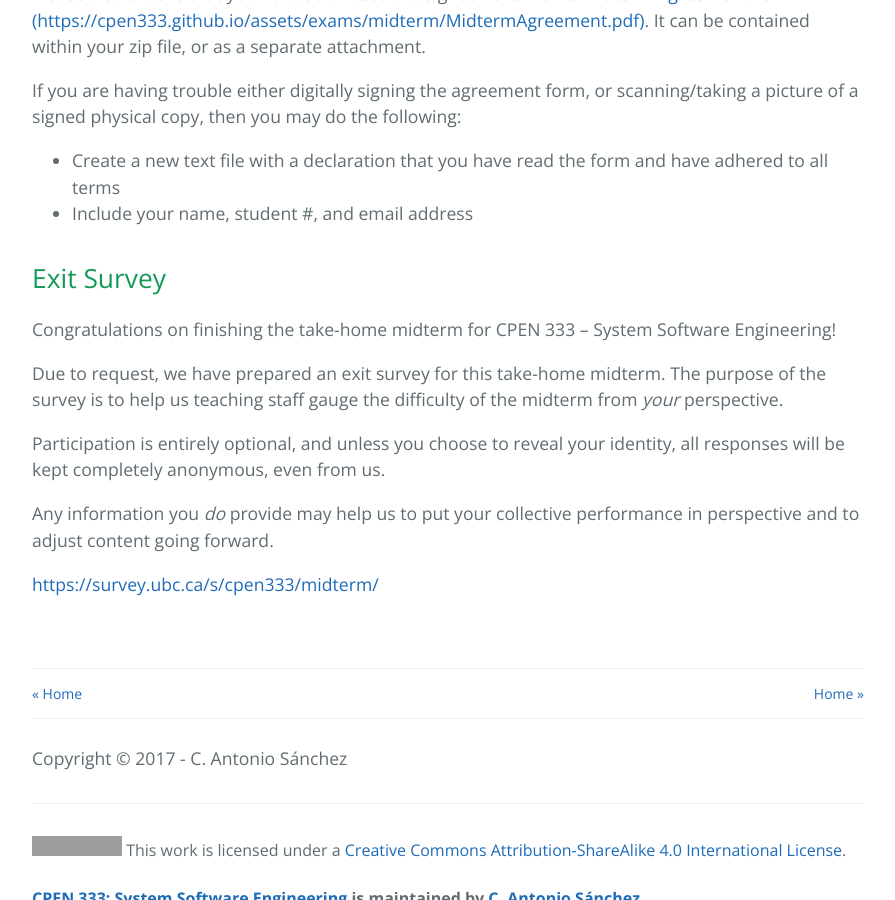
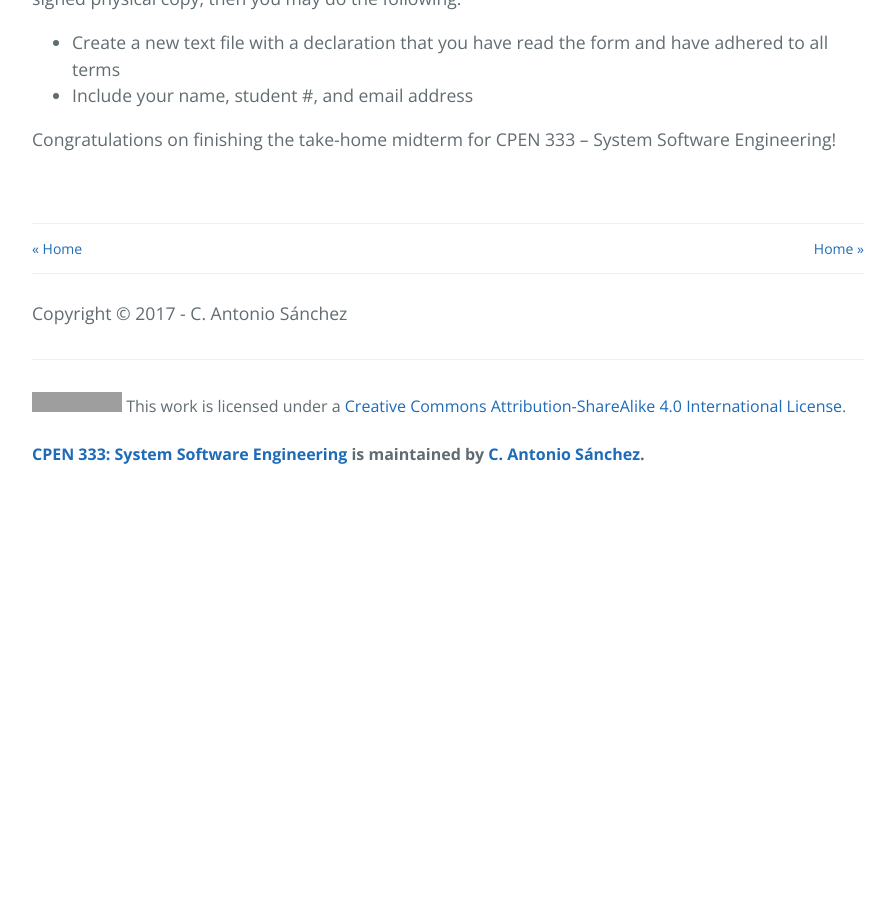
Before and after one commit to cpen333/cpen333.github.io, a Jekyll site: the page built from _exams/midterm.md, in a window 1280 px wide and 900 px high, scrolled down 12808 px. Shown: the whole window, without its empty margins (192-1087 px from the left). Built offline with Jekyll 4.4.1, drawn with Linux system fonts in a browser that asks for light colours; formulas are drawn with MathJax 3; after the commit the page ends 13306 px from its top, so only the background shows below that; some of the changed text lies outside the part shown; grey boxes are pictures that could not be loaded.

Commit message:
removed exit survey

```diff
--- a/_exams/midterm.md
+++ b/_exams/midterm.md
@@ -16,8 +16,6 @@ Welcome to the CPEN 333 -- System Software Engineering Take-Home Midterm!  Pleas
 Before beginning, you will be asked to read and sign a [Take-Home Midterm Agreement Form]({{site.url}}/assets/exams/midterm/MidtermAgreement.pdf).  This signed form **must be included** with your submission for you to receive a grade.
 
 Submissions will be accepted through UBC Connect.  The deadline listed on Connect is final.  You will have at least 48 hours from the time the midterm is posted to complete and submit your exam solutions.  Late entries will not be graded.
-
-After the midterm, there is an optional exit survey to let us know what you thought about the midterm: was it too hard? too long? too wordy? too fun?  This is for us to get your perspective so we have more context when grading your submissions.
 
 Good luck!
 
@@ -409,14 +407,4 @@ If you are having trouble either digitally signing the agreement form, or scanni
 - Create a new text file with a declaration that you have read the form and have adhered to all terms
 - Include your name, student #, and email address
 
-## Exit Survey
-
 Congratulations on finishing the take-home midterm for CPEN 333 -- System Software Engineering!
-
-Due to request, we have prepared an exit survey for this take-home midterm.  The purpose of the survey is to help us teaching staff gauge the difficulty of the midterm from *your* perspective.
-
-Participation is entirely optional, and unless you choose to reveal your identity, all responses will be kept completely anonymous, even from us.
-
-Any information you *do* provide may help us to put your collective performance in perspective and to adjust content going forward.
-
-[https://survey.ubc.ca/s/cpen333/midterm/](https://survey.ubc.ca/s/cpen333/midterm/)
```
